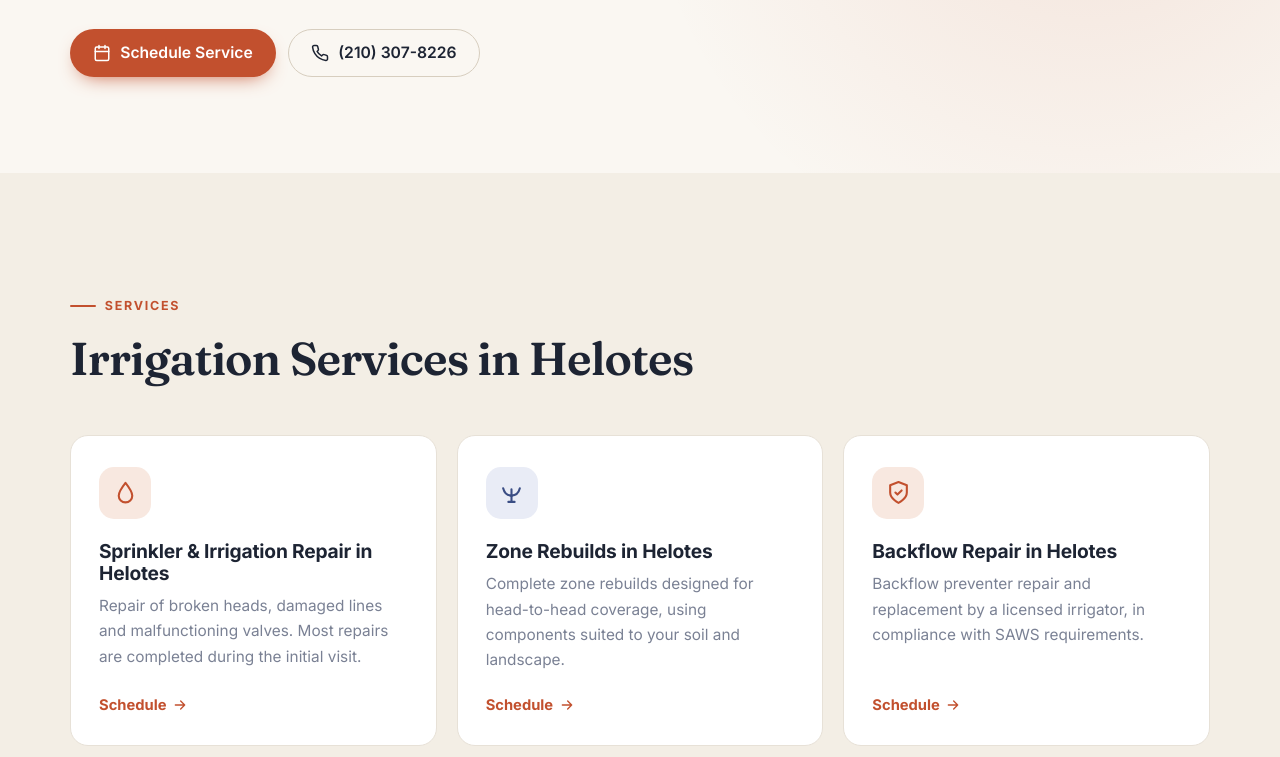
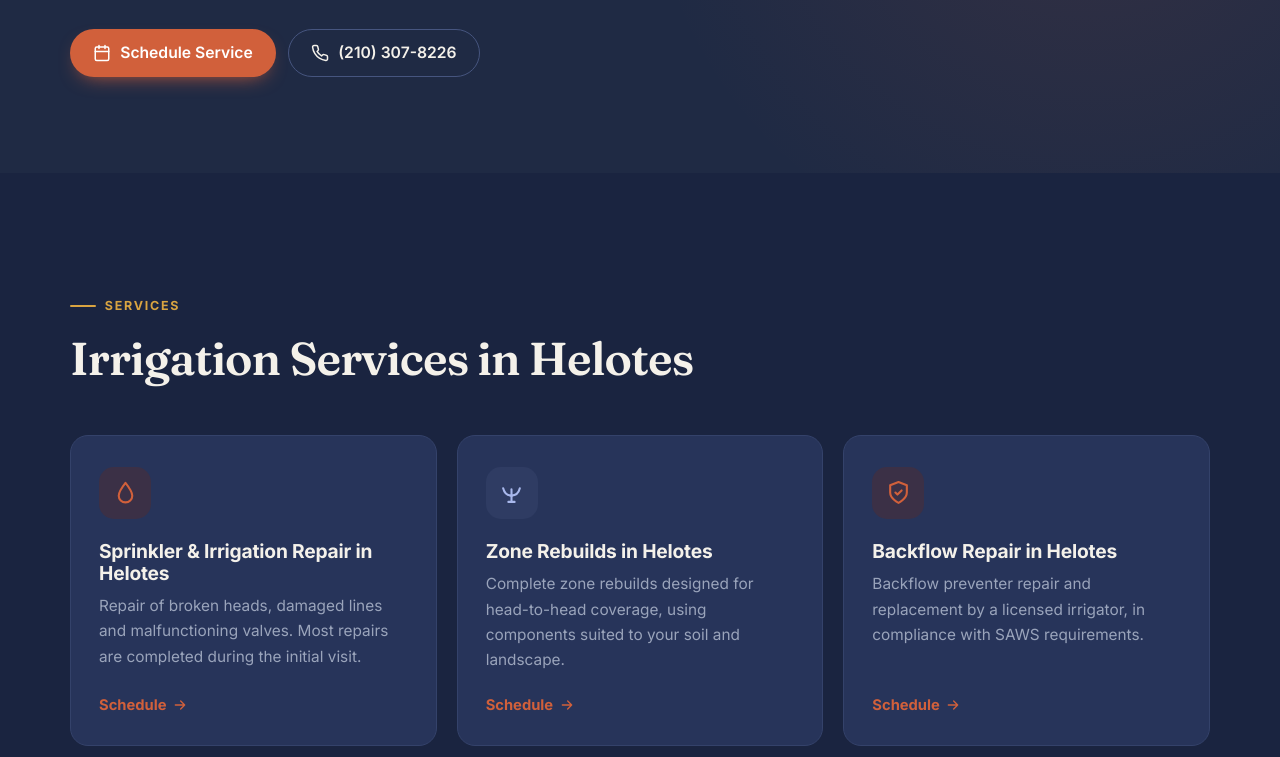
Before and after one commit to Ediazpy/journey-one-landscape, a plain HTML site: page helotes.html in a window 1280 px wide. Shown: the part 446-1203 px from the top of the page. Drawn offline with Linux system fonts and the light colour scheme.

Commit message:
Use the dark navy theme across the whole site
Co-Authored-By: Claude Opus 5.5 <noreply@anthropic.com>

```diff
--- a/helotes.html
+++ b/helotes.html
@@ -7,8 +7,8 @@
   <meta name="description" content="Licensed sprinkler and irrigation repair in Helotes, TX: repairs, zone rebuilds, backflow, drip and valve locating. Free estimates, same-day response. TCEQ LI0027872. Call (210) 307-8226." />
   <meta name="robots" content="index, follow, max-image-preview:large" />
   <link rel="canonical" href="https://www.journeyonelandscapeteam.com/helotes" />
-  <meta name="theme-color" content="#faf7f2" media="(prefers-color-scheme: light)" />
-  <meta name="theme-color" content="#0e1220" media="(prefers-color-scheme: dark)" />
+  <meta name="theme-color" content="#1f2a44" media="(prefers-color-scheme: light)" />
+  <meta name="theme-color" content="#1f2a44" media="(prefers-color-scheme: dark)" />
   <meta property="og:type" content="website" />
   <meta property="og:site_name" content="Journey One Landscape Team" />
   <meta property="og:locale" content="en_US" />
--- a/styles.css
+++ b/styles.css
@@ -1,67 +1,39 @@
 /* Journey One Landscape Team — shared styles for every page.
-   Tokens first; components use tokens only, so dark mode is a token swap. */
+   One dark-navy theme across the whole site (same navy, gold and terracotta as Inkwell Books). */
 
 :root {
-  color-scheme: light;
-  /* Same family as the Inkwell Books bookstore: paper, navy, terracotta, gold. */
-  --bg: #faf7f2;
-  --surface: #ffffff;
-  --surface-2: #f3eee5;
-  --ink: #1d2433;
-  --body: #4b5468;
-  --muted: #7a8194;
-  --line: #e7e1d7;
-  --line-strong: #d7cebf;
-  --leaf: #c2502e;
-  --leaf-strong: #a8421f;
-  --leaf-soft: #f8e8e0;
+  color-scheme: dark;
+  --bg: #1f2a44;
+  --surface: #27345a;
+  --surface-2: #1a2440;
+  --ink: #f4f1ea;
+  --body: #c8cedc;
+  --muted: #9aa4bb;
+  --line: #34426a;
+  --line-strong: #46557f;
+  --leaf: #d1603b;
+  --leaf-strong: #e07049;
+  --leaf-soft: #3b3046;
   --on-leaf: #ffffff;
-  --water: #3a4d84;
-  --water-soft: #e9ecf6;
+  --water: #a9b8ec;
+  --water-soft: #2f3c63;
   --sun: #d9a441;
-  --deep: #1f2a44;
-  --deep-2: #283557;
+  --deep: #18213a;
+  --deep-2: #24304f;
   --deep-accent: #d9a441;
   --deep-glow: rgba(58, 63, 143, 0.75);
-  --lawn: #3f8f5f;
-  --lawn-soft: #a9d2b4;
-  --on-deep: #eef5f0;
-  --on-deep-muted: rgba(238, 245, 240, 0.7);
-  --on-deep-line: rgba(238, 245, 240, 0.14);
-  --shadow-sm: 0 1px 2px rgba(19, 36, 29, 0.06);
-  --shadow: 0 1px 2px rgba(19, 36, 29, 0.05), 0 10px 30px -10px rgba(19, 36, 29, 0.18);
+  --lawn: #4a9a69;
+  --lawn-soft: #2f6247;
+  --on-deep: #f4f1ea;
+  --on-deep-muted: rgba(244, 241, 234, 0.72);
+  --on-deep-line: rgba(244, 241, 234, 0.14);
+  --shadow-sm: 0 1px 2px rgba(0, 0, 0, 0.25);
+  --shadow: 0 1px 2px rgba(0, 0, 0, 0.2), 0 14px 34px -14px rgba(0, 0, 0, 0.55);
   --radius: 18px;
   --radius-sm: 12px;
   --gutter: clamp(16px, 4vw, 32px);
   --font-display: 'Fraunces', Georgia, 'Times New Roman', serif;
   --font-body: 'Inter', system-ui, -apple-system, 'Segoe UI', sans-serif;
-}
-
-@media (prefers-color-scheme: dark) {
-  :root {
-    color-scheme: dark;
-    --bg: #14171f;
-    --surface: #1c2029;
-    --surface-2: #20252f;
-    --ink: #eceae6;
-    --body: #c3c7d1;
-    --muted: #8d94a5;
-    --line: #2c313d;
-    --line-strong: #3b4150;
-    --leaf: #e2734f;
-    --leaf-strong: #ec8c6c;
-    --leaf-soft: #3a2420;
-    --on-leaf: #1b0f0b;
-    --water: #9aa9e0;
-    --water-soft: #252b40;
-    --sun: #e0b056;
-    --deep: #0e1220;
-    --deep-2: #171d31;
-    --lawn: #4e9f6e;
-    --lawn-soft: #2c5a40;
-    --shadow-sm: 0 1px 2px rgba(0, 0, 0, 0.4);
-    --shadow: 0 1px 2px rgba(0, 0, 0, 0.3), 0 12px 32px -12px rgba(0, 0, 0, 0.6);
-  }
 }
 
 /* ── Base ─────────────────────────────────────────── */
@@ -482,3 +454,13 @@ a.chip:hover { border-color: var(--leaf); color: var(--leaf); }
   *, *::before, *::after { animation: none !important; transition: none !important; }
   .js .reveal { opacity: 1; transform: none; }
 }
+/* Navy-wide accents */
+body { background: radial-gradient(1200px 520px at 85% -5%, rgba(58, 63, 143, 0.55) 0%, transparent 60%), var(--bg); background-repeat: no-repeat; background-color: var(--bg); }
+.eyebrow { color: var(--deep-accent); }
+h1 em, h2 em { color: var(--deep-accent); }
+.hero { background: transparent !important; }
+.art-cloud { fill: #ffffff; opacity: .85; }
+.art-card { background: linear-gradient(180deg, #3a4a7a 0%, #2a3760 70%); }
+.step::before { background: var(--deep-accent); color: #1f2a44; }
+.btn-ghost { color: var(--ink); border-color: var(--line-strong); }
+.btn-ghost:hover { border-color: var(--ink); }
```
Also changed, not shown: book.html (+3 -3 lines), converse.html (+2 -2 lines), index.html (+2 -2 lines), leon-valley.html (+2 -2 lines), live-oak.html (+2 -2 lines), schertz.html (+2 -2 lines), universal-city.html (+2 -2 lines).
